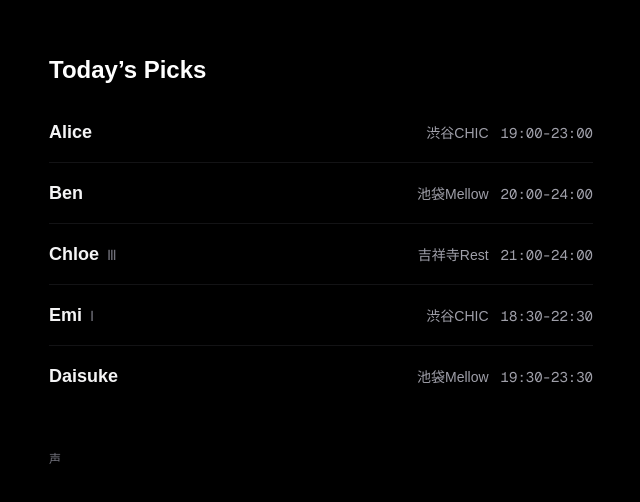
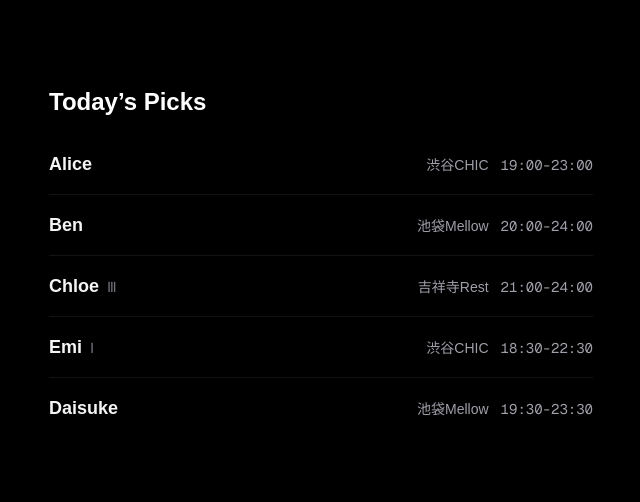
Before and after one commit to enganche1988/shisha-player, a Next.js app: page / in a window 1280 px wide. Shown: the part 138-640 px from the top of the page, without its empty margins (319-959 px from the left). Built offline with nearby package versions, Linux system fonts and the light colour scheme.

Commit message:
ui: remove voices link from top (Today’s Picks only)

```diff
--- a/src/app/page.tsx
+++ b/src/app/page.tsx
@@ -116,14 +116,6 @@ export default async function HomePage() {
             );
           })}
         </div>
-        <div className="mt-10">
-          <a
-            href="/people/alice"
-            className="text-xs text-zinc-500 hover:underline underline-offset-4 decoration-zinc-700/70"
-          >
-            声
-          </a>
-        </div>
       </div>
     </main>
   );
```
